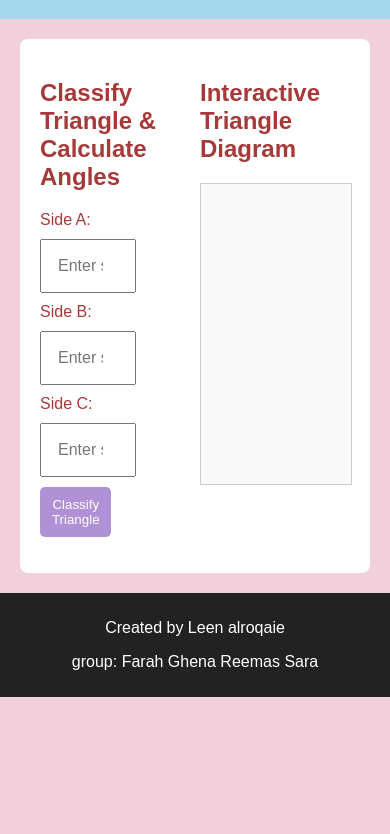
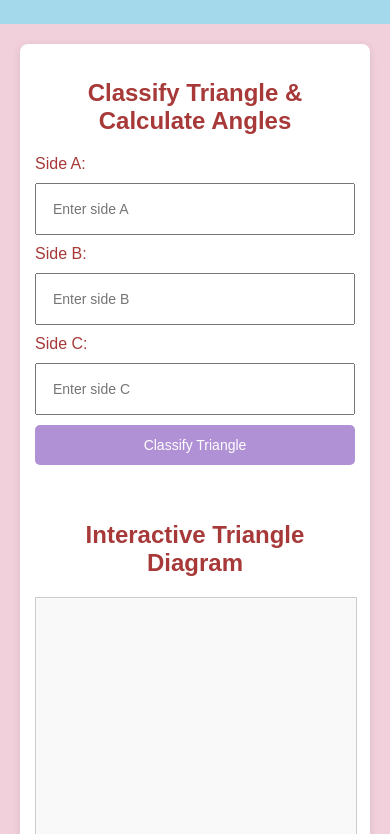
Before and after one commit to Leenmroq/mathp, a plain HTML site: page index.html in a window 390 px wide. Shown: the part 138-972 px from the top of the page. Before the commit the page ends 844 px from the top, so only its background shows below. Drawn offline with Linux system fonts and the light colour scheme.

Commit message:
Update styles.css

```diff
--- a/styles.css
+++ b/styles.css
@@ -1,9 +1,11 @@
+/* General styles for body */
 body {
     font-family: Arial, sans-serif;
     background-color: #f1d0dc;
     margin: 0;
     padding: 0;
     color: #a73939;
+    box-sizing: border-box; /* Ensures padding and border don't affect width and height */
 }
 
 header {
@@ -18,21 +20,21 @@ section {
     padding: 20px;
     background-color: white;
     border-radius: 8px;
+    box-shadow: 0 2px 8px rgba(0, 0, 0, 0.1); /* Add some shadow for a soft effect */
 }
-
 
 /* Flexbox layout for main container */
 #main-container {
     display: flex;
-/* Space between the two sections */
-    align-items: flex-start; /* Align items to the top */
-
-    gap: 10px; /* Space between items */
+    flex-wrap: wrap; /* Allow items to wrap on smaller screens */
+    gap: 20px; /* Space between items */
+    justify-content: space-between;
 }
 
-/* Equal width for both sections */
+/* Equal width for both sections on larger screens, stack on smaller ones */
 #main-container > div {
-    flex: 1; /* Take up equal space */
+    flex: 1 1 45%; /* 45% on larger screens */
+    min-width: 250px; /* Ensures that the div doesn't shrink too much on small screens */
 }
 
 /* Form styling */
@@ -44,19 +46,21 @@ form {
 }
 
 input[type="number"] {
-    width: 40%;
+    width: 100%; /* Full width of the container on small screens */
     padding: 16px;
     font-size: 16px;
+    box-sizing: border-box;
 }
 
 button {
-    width: 47.65%;
+    width: 100%; /* Full width of the container */
     background-color: #b191d6;
     color: white;
     padding: 10px;
     border: none;
     cursor: pointer;
     border-radius: 5px;
+    font-size: 16px;
 }
 
 button:hover {
@@ -66,9 +70,11 @@ button:hover {
 /* SVG styling */
 #triangle-svg {
     width: 100%; /* Responsive to container width */
-    height: 100;
+    height: auto;
+    max-height: 300px; /* Limit max height */
 }
 
+/* Footer styling */
 footer {
     text-align: center;
     background-color: #222;
@@ -76,3 +82,43 @@ footer {
     padding: 10px;
     margin-top: 20px;
 }
+
+/* Responsive styling */
+@media (max-width: 768px) {
+    /* On tablet and smaller screens, adjust form inputs and button */
+    input[type="number"], button {
+        width: 100%;
+    }
+
+    /* Adjust layout to stack form and SVG */
+    #main-container {
+        flex-direction: column; /* Stack vertically */
+        align-items: center; /* Center the items */
+    }
+
+    #main-container > div {
+        flex: 1 1 100%; /* Full width */
+        text-align: center;
+    }
+}
+
+@media (max-width: 480px) {
+    /* On mobile screens, adjust spacing and layout */
+    section {
+        padding: 15px; /* Less padding on mobile */
+    }
+
+    button {
+        padding: 12px;
+        font-size: 14px;
+    }
+
+    input[type="number"] {
+        font-size: 14px;
+    }
+
+    header {
+        font-size: 18px;
+        padding: 15px;
+    }
+}
```
